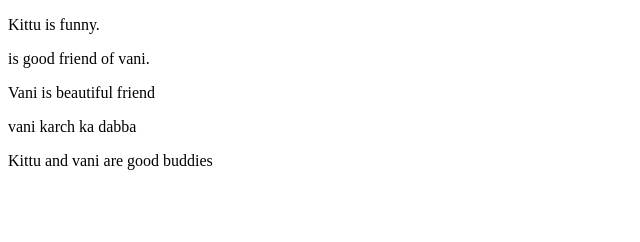
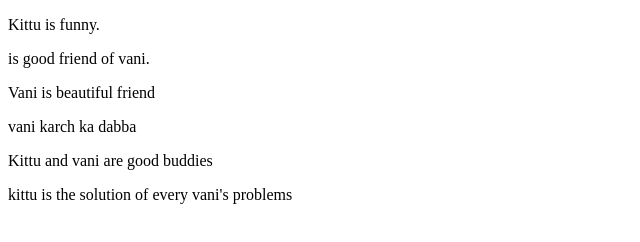
Before and after one commit to ketankgupta/git-learn, a plain HTML site: page docs/index.html in a window 1280 px wide. Shown: the whole page, without its empty margins (0-640 px from the left). Drawn offline with Linux system fonts and the light colour scheme.

Commit message:
Update index.html

```diff
--- a/docs/index.html
+++ b/docs/index.html
@@ -10,5 +10,6 @@
     <p>Vani is beautiful friend</p>
     <p>vani karch ka dabba</p>
     <p>Kittu and vani are good buddies</p>
+    <p>kittu is the solution of every vani's problems</p>
 </body>
 </html>
```
